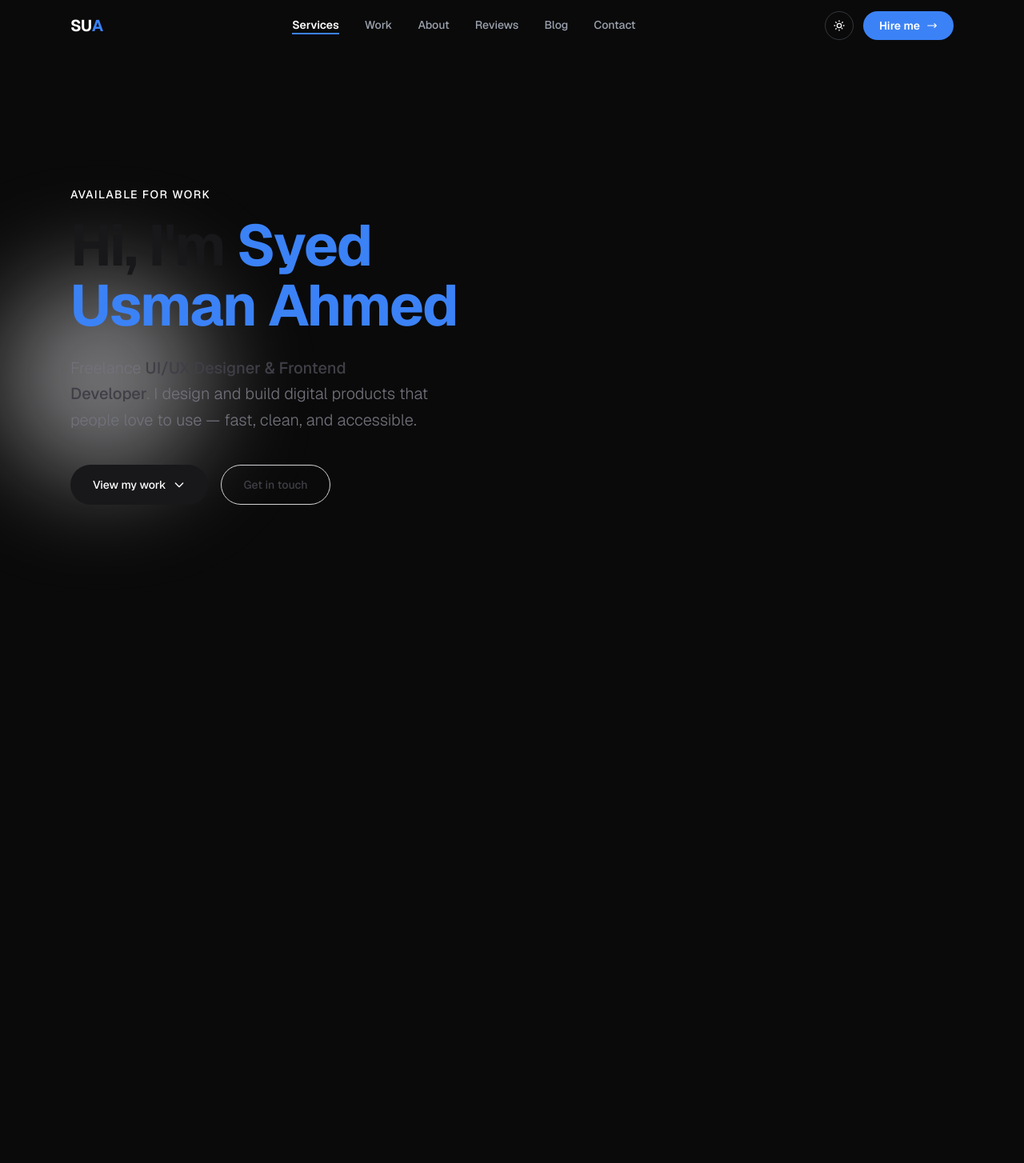
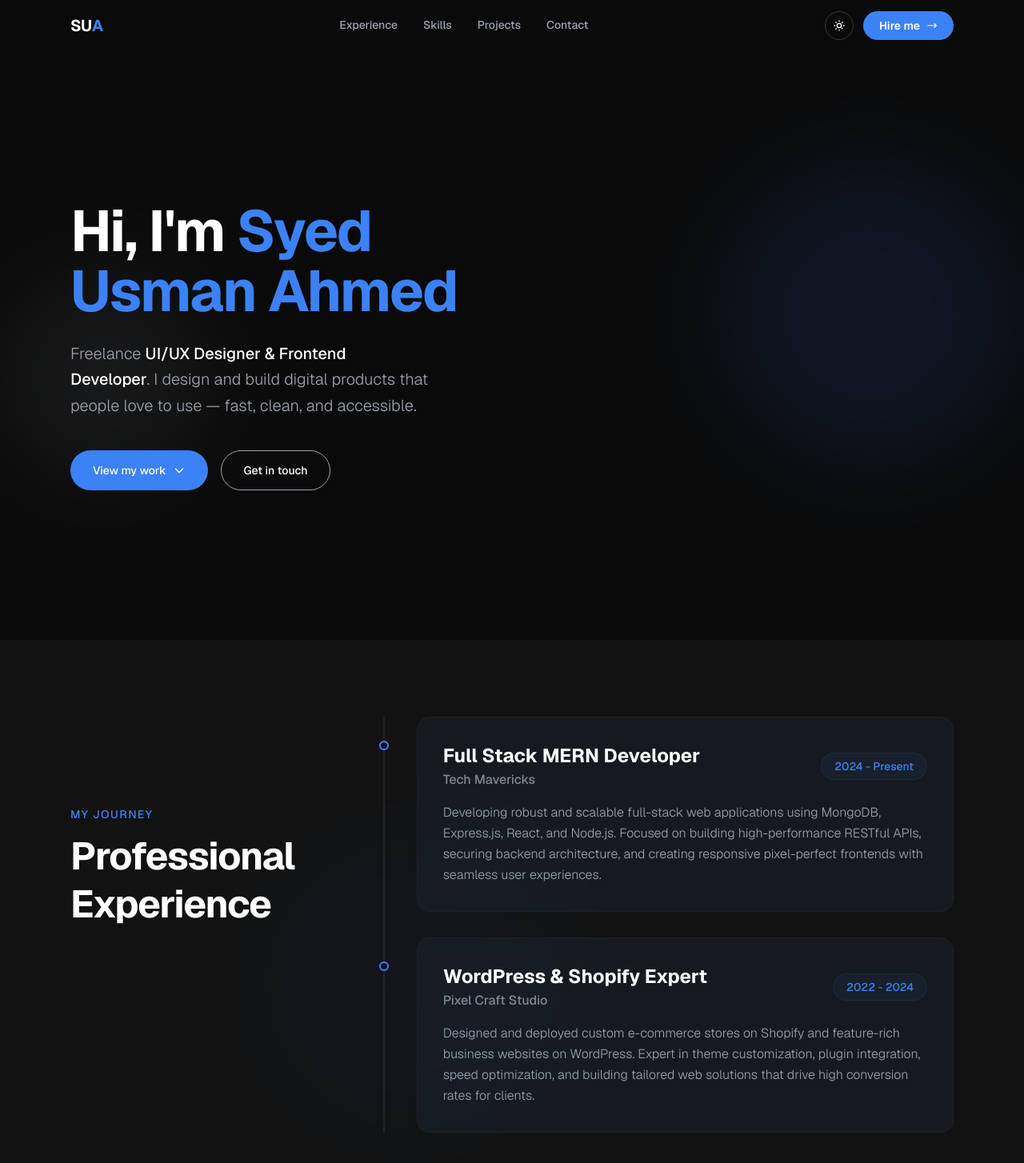
Before and after one commit to syed-usman-ahmed123/Portfolio, a Next.js app: page / in a window 1280 px wide. Shown: the top 1454 px of the page at 80% size. Before the commit the page ends 800 px from the top, so only its background shows below. Built offline with nearby package versions, Linux system fonts and the light colour scheme.

Commit message:
add experience section

```diff
--- a/app/page.js
+++ b/app/page.js
@@ -1,4 +1,5 @@
 import Hero from "@/components/hero";
+import Experience from "@/components/experience";
 
 
 export default function Home() {
@@ -6,6 +7,7 @@ export default function Home() {
     <>
     <main>
       <Hero/>
+      <Experience/>
     </main>
     </>
   );
--- /dev/null
+++ b/components/experience.js
@@ -0,0 +1,82 @@
+export default function Experience() {
+  const experiences = [
+    {
+      role: "Full Stack MERN Developer",
+      company: "Tech Mavericks",
+      duration: "2024 - Present",
+      description: "Developing robust and scalable full-stack web applications using MongoDB, Express.js, React, and Node.js. Focused on building high-performance RESTful APIs, securing backend architecture, and creating responsive pixel-perfect frontends with seamless user experiences.",
+    },
+    {
+      role: "WordPress & Shopify Expert",
+      company: "Pixel Craft Studio",
+      duration: "2022 - 2024",
+      description: "Designed and deployed custom e-commerce stores on Shopify and feature-rich business websites on WordPress. Expert in theme customization, plugin integration, speed optimization, and building tailored web solutions that drive high conversion rates for clients.",
+    },
+  ];
+
+  return (
+    <section id="experience" className="relative py-24 bg-[var(--section-bg)] overflow-hidden">
+      {/* Background soft glow */}
+      <div className="absolute top-1/3 left-1/4 w-96 h-96 bg-[var(--accent)] opacity-[0.03] rounded-full blur-3xl pointer-events-none" aria-hidden="true" />
+
+      <div className="max-w-6xl mx-auto px-6 w-full">
+
+        {/* main div divide into two columns*/}
+        <div className="grid grid-cols-1 lg:grid-cols-3 gap-12 lg:gap-8 items-start">
+
+          {/* Column 1: Left Side */}
+          <div className="lg:sticky lg:top-28">
+            <p className="text-sm font-medium text-[var(--accent)] tracking-widest uppercase mb-3">
+              My Journey
+            </p>
+            <h2 className="font-display font-bold text-4xl md:text-5xl tracking-tight text-[var(--primary-text)] leading-tight">
+              Professional Experience
+            </h2>
+          </div>
+
+          {/* Column 2: Right Side  */}
+          <div className="lg:col-span-2 relative border-l-2 border-[var(--secondary-text)]/10 pl-6 md:pl-10 space-y-8 ml-1 md:ml-3">
+
+            {experiences.map((exp, index) => (
+              <div key={index} className="relative group">
+
+                {/* Timeline Dot*/}
+                <div className="absolute -left-[31px] md:-left-[47px] top-[30px] w-3 h-3 rounded-full bg-[var(--primary-bg)] border-2 border-[var(--accent)] group-hover:bg-[var(--accent)] transition-all duration-300 z-10" />
+
+                {/* Content Card */}
+                <div className="bg-[var(--secondary-bg)]/40 backdrop-blur-sm border border-[var(--secondary-text)]/5 rounded-2xl p-6 md:p-8 transition-all duration-300 hover:-translate-y-1 hover:border-[var(--accent)]/20 hover:shadow-lg hover:shadow-black/[0.02]">
+
+                  {/* Card Header */}
+                  <div className="flex flex-col sm:flex-row sm:items-center justify-between gap-3 mb-4">
+                    <div>
+                      <h3 className="font-display font-bold text-xl md:text-2xl text-[var(--primary-text)] group-hover:text-[var(--accent)] transition-colors duration-200">
+                        {exp.role}
+                      </h3>
+                      <p className="text-sm md:text-base font-medium text-[var(--secondary-text)] opacity-80 mt-0.5">
+                        {exp.company}
+                      </p>
+                    </div>
+
+                    {/* Date Badge */}
+                    <span className="inline-block text-xs md:text-sm font-medium text-[var(--accent)] bg-[var(--accent)]/5 border border-[var(--accent)]/10 px-4 py-1.5 rounded-full self-start sm:self-center whitespace-nowrap">
+                      {exp.duration}
+                    </span>
+                  </div>
+
+                  {/* Description */}
+                  <p className="text-base text-[var(--secondary-text)] font-light leading-relaxed">
+                    {exp.description}
+                  </p>
+                </div>
+
+              </div>
+            ))}
+
+          </div>
+
+        </div>
+
+      </div>
+    </section>
+  );
+}
--- a/components/hero.js
+++ b/components/hero.js
@@ -3,37 +3,33 @@ import Link from 'next/link';
 
 export default function Hero() {
   return (
-    <section id="hero" className="relative min-h-screen flex items-center pt-16 overflow-hidden">
-      {/* Background Blobs */}
-      <div className="absolute top-1/4 right-0 w-96 h-96 bg-accent/10 rounded-full blur-3xl pointer-events-none" aria-hidden="true" />
-      <div className="absolute bottom-1/4 left-0 w-64 h-64 bg-zinc-200/50 dark:bg-zinc-800/30 rounded-full blur-3xl pointer-events-none" aria-hidden="true" />
+    <section id="hero" className="relative min-h-screen flex items-center pt-16 overflow-hidden bg-[var(--primary-bg)]">
+      {/* Background Glowing Blobs (Pure Dynamic Colors) */}
+      <div className="absolute top-1/4 right-0 w-96 h-96 bg-[var(--accent)] opacity-10 rounded-full blur-3xl pointer-events-none" aria-hidden="true" />
+      <div className="absolute bottom-1/4 left-0 w-64 h-64 bg-[var(--secondary-text)] opacity-10 rounded-full blur-3xl pointer-events-none" aria-hidden="true" />
 
       <div className="relative z-10 max-w-6xl mx-auto px-6 py-24 w-full">
         <div className="grid md:grid-cols-2 gap-12 items-center">
 
           {/* Left Content Side */}
           <div>
-            <p className="text-sm font-medium text-accent tracking-widest uppercase mb-4">
-              Available for work
-            </p>
-
-            <h1 className="font-display font-bold text-5xl md:text-6xl lg:text-7xl leading-[1.05] tracking-tight text-zinc-900 dark:text-white mb-6">
+            <h1 className="font-display font-bold text-5xl md:text-6xl lg:text-7xl leading-[1.05] tracking-tight text-[var(--primary-text)] mb-6">
               Hi, I'm <span className="text-[var(--accent)]">Syed Usman Ahmed</span>
             </h1>
 
-            <p className="text-lg md:text-xl text-zinc-500 dark:text-zinc-400 font-light leading-relaxed max-w-md mb-10">
+            <p className="text-lg md:text-xl text-[var(--secondary-text)] font-light leading-relaxed max-w-md mb-10">
               Freelance{' '}
-              <strong className="font-medium text-zinc-700 dark:text-zinc-300">
+              <strong className="font-medium text-[var(--primary-text)]">
                 UI/UX Designer &amp; Frontend Developer
               </strong>
               . I design and build digital products that people love to use — fast, clean, and accessible.
             </p>
 
-            {/* Action Buttons */}
+            {/* Action Buttons (Using Pure Variables & No Hardcoded Black/White) */}
             <div className="flex flex-wrap gap-4">
               <Link
                 href="#work"
-                className="inline-flex items-center gap-2 bg-zinc-900 dark:bg-white text-white dark:text-zinc-900 font-medium px-7 py-3.5 rounded-full hover:bg-zinc-700 dark:hover:bg-zinc-200 transition-colors text-sm"
+                className="inline-flex items-center gap-2 bg-[var(--accent)] text-white font-medium px-7 py-3.5 rounded-full btn-hover-slide transition-opacity text-sm"
               >
                 View my work
                 <svg className="w-4 h-4" fill="none" viewBox="0 0 24 24" stroke="currentColor" aria-hidden="true">
@@ -43,22 +39,22 @@ export default function Hero() {
 
               <Link
                 href="#contact"
-                className="inline-flex items-center gap-2 border border-zinc-300 dark:border-zinc-700 text-zinc-700 dark:text-zinc-300 font-medium px-7 py-3.5 rounded-full hover:bg-zinc-50 dark:hover:bg-zinc-900 transition-colors text-sm"
+                className="inline-flex items-center gap-2 border border-[var(--secondary-text)] text-[var(--primary-text)] font-medium px-7 py-3.5 rounded-full hover:bg-[var(--primary-text)] hover:text-[var(--primary-bg)] transition-colors text-sm"
               >
                 Get in touch
               </Link>
             </div>
           </div>
 
-          {/* Right Image Side */}
+          {/* Right Image Side (Bilkul Clean - Kisi Kism Ka Koi Extra Border Ya Shadow Nahi) */}
           <div className="flex justify-center md:justify-end">
             <div className="relative w-72 h-72 md:w-80 md:h-80 lg:w-96 lg:h-96">
               <div className="w-full h-full rounded-3xl overflow-hidden relative">
+                {/* Jab Image lagani ho toh bas comment hata dena */}
                 {/* <Image
-                  src=""
-                  alt="Eliott"
+                  src="/your-image-path.jpg"
+                  alt="Syed Usman Ahmed"
                   fill
-                  sizes="(max-width: 768px) 288px, (max-width: 1024px) 320px, 384px"
                   priority
                   className="object-cover"
                 /> */}
--- a/components/navbar.js
+++ b/components/navbar.js
@@ -8,7 +8,9 @@ export default function Navbar() {
   const [mounted, setMounted] = useState(false);
   const [scrolled, setScrolled] = useState(false);
   const [mobileMenuOpen, setMobileMenuOpen] = useState(false);
-  const [activeSection, setActiveSection] = useState("services");
+
+  // hero active by dfault
+  const [activeSection, setActiveSection] = useState("hero");
 
   useEffect(() => {
     setMounted(true);
@@ -27,7 +29,6 @@ export default function Navbar() {
 
   return (
     <>
-
       <header
         className={`fixed inset-x-0 top-0 z-50 transition-all duration-300 h-16 ${scrolled
           ? "bg-[var(--primary-bg)]/90 backdrop-blur-md shadow-sm shadow-black/5"
@@ -39,14 +40,18 @@ export default function Navbar() {
           aria-label="Main navigation"
         >
           {/* Logo */}
-          <a href="#hero" className="font-bold text-xl tracking-tight relative z-10 flex items-center">
+          <a
+            href="#hero"
+            onClick={() => setActiveSection("hero")}
+            className="font-bold text-xl tracking-tight relative z-10 flex items-center"
+          >
             <span className="text-[var(--primary-text)]">SU</span>
             <span className="text-[var(--accent)]">A</span>
           </a>
 
           {/* Desktop Menu  */}
           <ul className="hidden md:flex items-center gap-8 h-full text-sm" role="list">
-            {["services", "work", "about", "reviews", "blog", "contact"].map((item) => {
+            {["experience", "skills", "projects", "contact"].map((item) => {
               const isActive = activeSection === item;
               return (
                 <li key={item} className="h-full flex items-center">
@@ -69,7 +74,6 @@ export default function Navbar() {
             })}
           </ul>
 
-
           <div className="flex items-center gap-3 h-full">
             {/* Theme Toggle */}
             <button
@@ -77,7 +81,6 @@ export default function Navbar() {
               className="w-9 h-9 flex items-center justify-center rounded-full border border-[var(--secondary-text)]/30 hover:bg-[var(--secondary-bg)] transition-colors text-[var(--primary-text)]"
               aria-label={theme === "dark" ? "Light mode" : "Dark mode"}
             >
-
               {theme === "dark" ? (
                 <svg className="w-4 h-4" fill="none" viewBox="0 0 24 24" stroke="currentColor">
                   <path strokeLinecap="round" strokeLinejoin="round" strokeWidth="2" d="M12 3v1m0 16v1m9-9h-1M4 12H3m15.364-6.364l-.707.707M6.343 17.657l-.707.707M17.657 17.657l-.707-.707M6.343 6.343l-.707-.707M12 8a4 4 0 100 8 4 4 0 000-8z" />
@@ -89,12 +92,12 @@ export default function Navbar() {
               )}
             </button>
 
-            {/* Hire Me Button */}
+            {/* Desktop Hire Me Button */}
             <a
               href="#contact"
+              onClick={() => setActiveSection("contact")}
               className="hidden md:inline-flex items-center gap-2 bg-[var(--accent)] text-white text-sm font-semibold px-5 py-2 rounded-full btn-hover-slide transition-colors duration-300"
             >
-
               <span className="relative z-10">Hire me</span>
               <svg className="w-3.5 h-3.5 relative z-10" fill="none" viewBox="0 0 24 24" stroke="currentColor">
                 <path strokeLinecap="round" strokeLinejoin="round" strokeWidth="2" d="M17 8l4 4m0 0l-4 4m4-4H3" />
@@ -128,12 +131,11 @@ export default function Navbar() {
 
         {/* Sliding Drawer Content Panel */}
         <div
-          className={`absolute right-0 top-0 h-full w-64 bg-[var(--primary-bg)] shadow-xl p-6 flex flex-col justify-between transition-transform duration-300 ease-in-out ${mobileMenuOpen ? "translate-x-0" : "translate-x-full"
+          className={`absolute right-0 top-0 h-full w-64 bg-[var(--primary-bg)] shadow-xl p-6 flex flex-col justify-start transition-transform duration-300 ease-in-out ${mobileMenuOpen ? "translate-x-0" : "translate-x-full"
             }`}
         >
-          <div>
           {/* Drawer Header */}
-            <div className="flex items-center justify-between mb-8">
+          <div className="flex items-center justify-between mb-8 w-full">
             <span className="font-bold text-lg text-[var(--primary-text)]">Menu</span>
             <button
               onClick={() => setMobileMenuOpen(false)}
@@ -146,9 +148,9 @@ export default function Navbar() {
             </button>
           </div>
 
-            {/* Drawer Links */}
-            <ul className="flex flex-col gap-5 text-base font-medium" role="list">
-              {["services", "work", "about", "reviews", "blog", "contact"].map((item) => (
+          {/* Drawer Links List */}
+          <ul className="flex flex-col gap-5 text-base font-medium w-full" role="list">
+            {["experience", "skills", "projects", "contact"].map((item) => (
               <li key={item}>
                 <a
                   href={`#${item}`}
@@ -165,21 +167,24 @@ export default function Navbar() {
                 </a>
               </li>
             ))}
-            </ul>
-          </div>
 
-          {/* Drawer Bottom Action */}
-          <div className="pt-4 border-t border-[var(--secondary-text)]/10">
+            {/* Mobile Hire Me Button  */}
+            <li className="pt-2">
               <a
                 href="#contact"
-              onClick={() => setMobileMenuOpen(false)}
-              className={`w-full justify-center inline-flex bg-[var(--accent)] font-semibold text-sm px-5 py-3 rounded-full text-center
-                ${theme === "light" ? "text-black" : "text-white"}
-              `}
+                onClick={() => {
+                  setActiveSection("contact");
+                  setMobileMenuOpen(false);
+                }}
+                className="w-full relative overflow-hidden text-white justify-center inline-flex items-center gap-2 bg-[var(--accent)] font-semibold text-sm px-5 py-2.5 rounded-full text-center btn-hover-slide transition-colors duration-300"
               >
-              Hire me →
+                <span className="relative z-10">Hire me</span>
+                <svg className="w-3.5 h-3.5 relative z-10" fill="none" viewBox="0 0 24 24" stroke="currentColor">
+                  <path strokeLinecap="round" strokeLinejoin="round" strokeWidth="2" d="M17 8l4 4m0 0l-4 4m4-4H3" />
+                </svg>
               </a>
-          </div>
+            </li>
+          </ul>
         </div>
       </div>
     </>
```
Also changed, not shown: app/globals.css (+22 -10 lines). Lines whose indentation alone changed are shown as unchanged.
